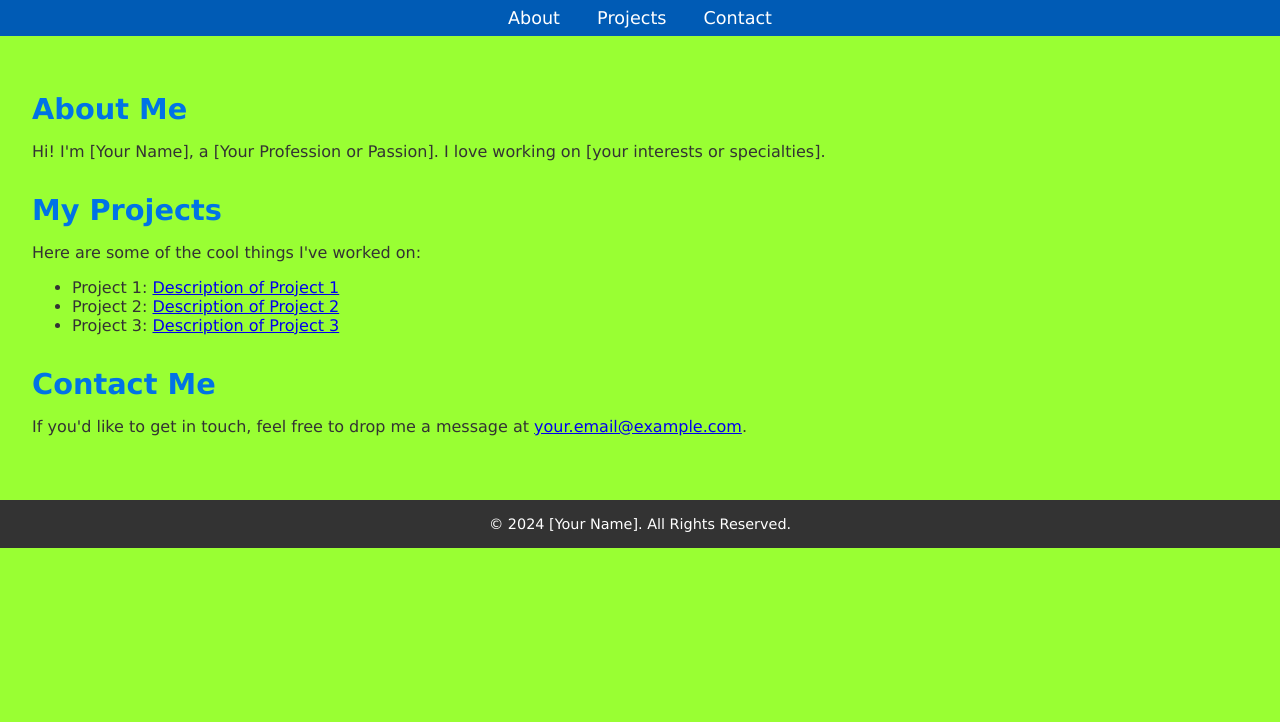
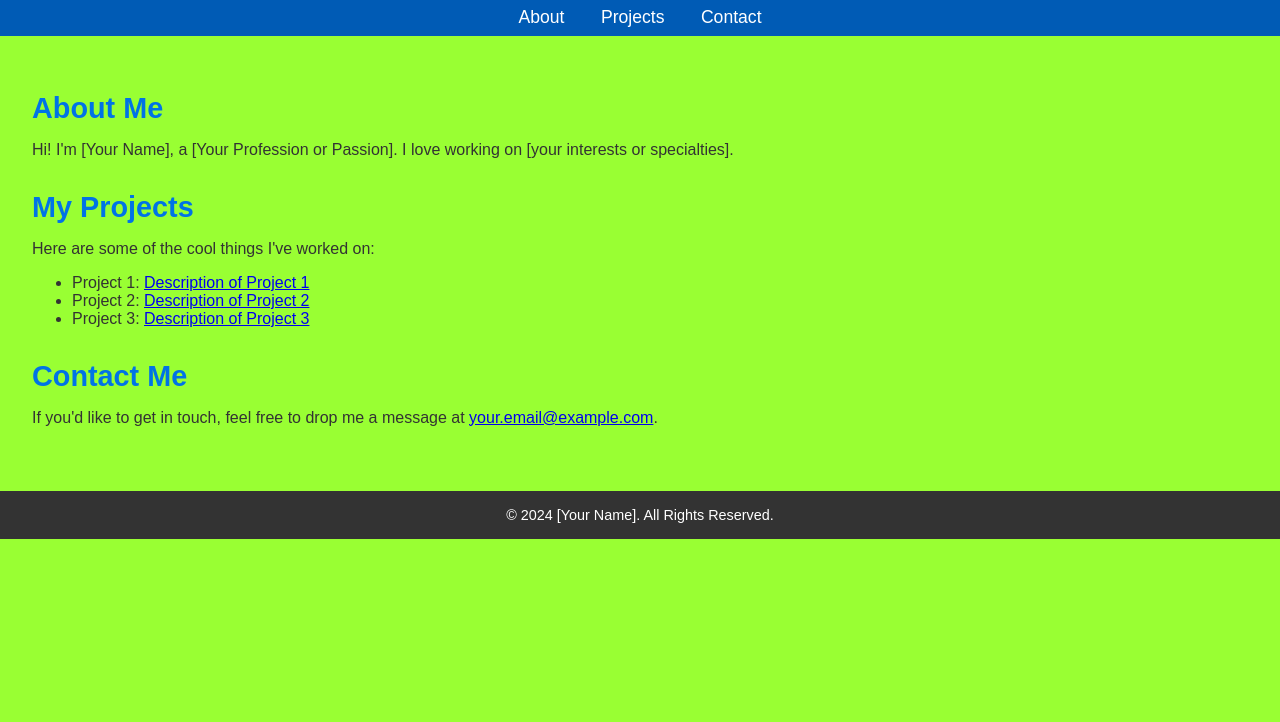
Before and after one commit to samkim711/samkim711.github.io, a plain HTML site: page index.html in a window 1280 px wide. Shown: the part 78-800 px from the top of the page. Drawn offline with Linux system fonts and the light colour scheme.

Commit message:
Update index.html

```diff
--- a/index.html
+++ b/index.html
@@ -6,7 +6,7 @@
     <title>My Portfolio</title>
     <style>
         body {
-            font-family: Verdana, sans-serif;
+            font-family: erdana, sans-serif;
             margin: 0;
             padding: 0;
             background-color: #99ff33;
```
